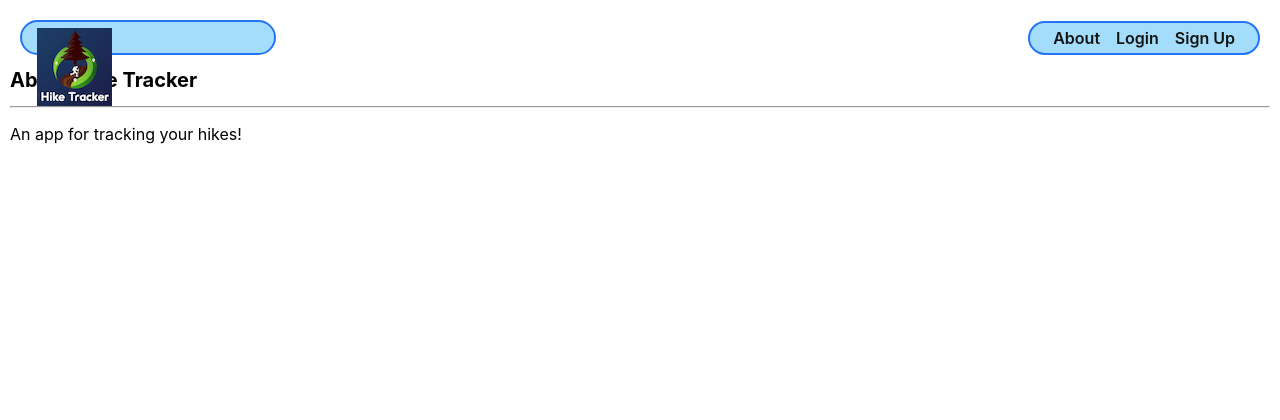
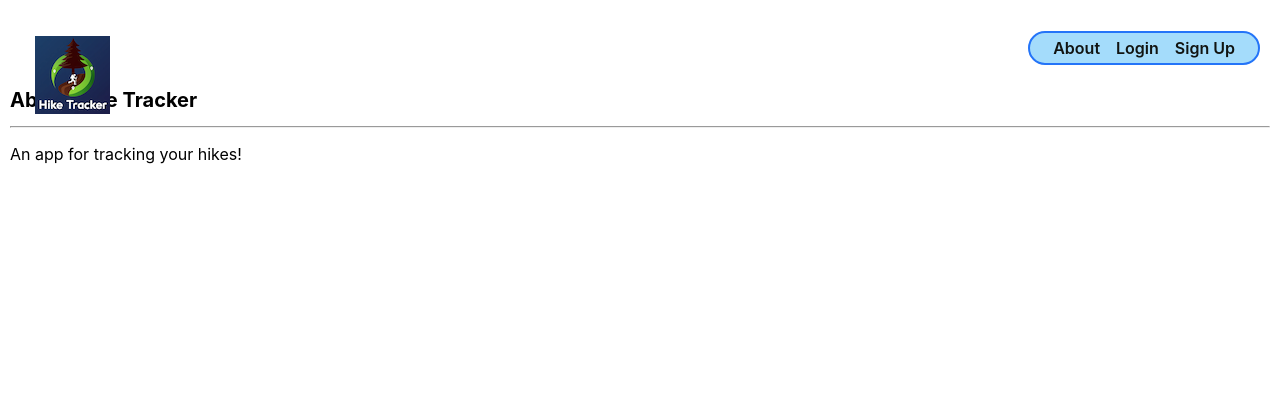
Before and after one commit to michaelmcbride113/hiketracker, a Django app: page /about/ in a window 1280 px wide. Shown: the top 420 px of the page. Before the commit the page ends 144 px from the top, so only its background shows below. Run offline with Django 5.2, Linux system fonts and the light colour scheme.

Commit message:
Adjusted some css and formatting

```diff
--- a/main_app/static/css/base.css
+++ b/main_app/static/css/base.css
@@ -230,8 +230,7 @@ nav li {
         border-bottom: none;
     }
 
-    nav,
-    .header-logo-container {
+    nav {
         margin: 0;
         background: var(--nav-bg-ff);
         border: var(--borders);
@@ -254,8 +253,7 @@ nav li {
             backdrop-filter: none;
         }
 
-        nav,
-        .header-logo-container {
+        nav {
             background: rgba(104, 197, 248, 0.6);
             -webkit-backdrop-filter: blur(3px);
             backdrop-filter: blur(3px);
```
Also changed, not shown: main_app/static/images/smallest-logo.png (added).
